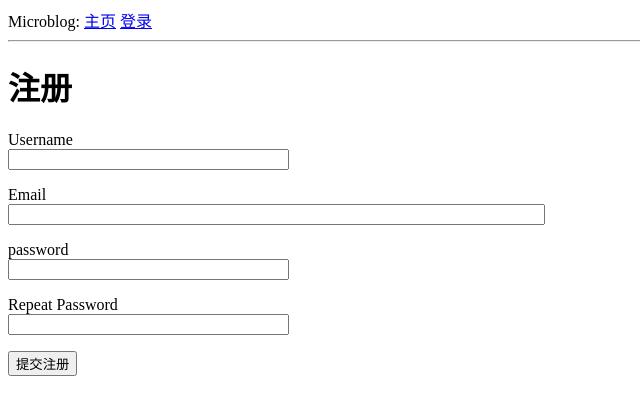
After one commit to callzhangmin/microblog, a Flask app: page /register in a window 1280 px wide. The commit adds this page. Shown: the top 415 px of the page, without its empty margins (0-640 px from the left). Run offline with Flask 2, Linux system fonts and the light colour scheme.

Commit message:
新增用户注册

```diff
--- a/app/forms.py
+++ b/app/forms.py
@@ -2,11 +2,30 @@
 # -*- coding: utf-8 -*-
 # Created by zhangmin on 2019/6/28 17:15
 from flask_wtf import FlaskForm
-from wtforms import StringField, PasswordField, BooleanField, SubmitField
-from wtforms.validators import DataRequired
+from wtforms import StringField, PasswordField, BooleanField, SubmitField, TextField
+from wtforms.validators import DataRequired, ValidationError, Email, EqualTo
+from app.models import User
 
 class LoginForm(FlaskForm):
     username = StringField(label=u'用户名', validators=[DataRequired()])
     password = PasswordField(label=u'密码',validators=[DataRequired()])
     remember_me = BooleanField(label=u'忘记密码')
     submit = SubmitField(label=u'登录')
+
+
+class RegistrationForm(FlaskForm):
+    username = StringField('Username',validators=[DataRequired()])
+    email = StringField('Email',validators=[DataRequired(),Email()])
+    password = PasswordField('password',[DataRequired()])
+    password2 = PasswordField('Repeat Password',validators=[DataRequired(),EqualTo('password')])
+    submit = SubmitField('提交注册')
+
+    def validate_username(self,username):
+        user = User.query.filter_by(username=username.data).first()
+        if user is not None:
+            raise ValidationError("用户名已存在！")
+
+    def validate_email(self, email):
+        user = User.query.filter_by(email=email.data).first()
+        if user is not None:
+            raise ValidationError('该邮箱已被用户注册！')
--- a/app/routes.py
+++ b/app/routes.py
@@ -1,9 +1,9 @@
 #!/usr/bin/env python
 # -*- coding: utf-8 -*-
 # Created by zhangmin on 2019/6/28 14:37
-from app import app
+from app import app,db
 from flask import render_template, flash, redirect, url_for, request
-from app.forms import LoginForm
+from app.forms import LoginForm,RegistrationForm
 from flask_login import current_user, login_user, logout_user, login_required
 from app.models import User
 from werkzeug.urls import url_parse
@@ -45,7 +45,22 @@ def login():
 
 
 
-@app.route('/login')
+@app.route('/logout')
 def logout():
     logout_user()
     return redirect(url_for('index'))
+
+
+@app.route('/register',methods=['GET','POST'])
+def register():
+    if current_user.is_authenticated:
+        return redirect(url_for('index'))
+    form = RegistrationForm()
+    if form.validate_on_submit():
+        user = User(username=form.username.data,email=form.email.data)
+        user.set_password(form.password.data)
+        db.session.add(user)
+        db.session.commit()
+        flash('注册成功！')
+        return redirect(url_for('login'))
+    return render_template('register.html', title='Register', form=form)
--- a/app/templates/login.html
+++ b/app/templates/login.html
@@ -20,5 +20,6 @@
         </p>
         <p>{{ form.remember_me() }} {{ form.remember_me.label }}</p>
         <p>{{ form.submit() }}</p>
+        <p>新用户<a href="{{ url_for('register') }}">点击注册</a></p>
     </form>
 {% endblock %}
--- /dev/null
+++ b/app/templates/register.html
@@ -0,0 +1,37 @@
+{% extends 'base.html' %}
+
+{% block content %}
+<h1>注册</h1>
+    <form action=" " method="post">
+    {{ form.hidden_tag() }}
+    <p>
+        {{ form.username.label }}<br>
+        {{ form.username(size=32) }}<br>
+        {% for error in form.username.errors %}
+        <span style="color: red">{{ error }}</span>
+        {% endfor %}
+    </p>
+    <p>
+        {{ form.email.label }}<br>
+        {{ form.email(size=64) }}<br>
+        {% for error in form.email.errors %}
+        <span style="color: red">{{ error }}</span>
+        {% endfor %}
+    </p>
+    <p>
+        {{ form.password.label }}<br>
+        {{ form.password(size=32) }}<br>
+        {% for error in form.password.errors %}
+        <span style="color: red">{{ error }}</span>
+        {% endfor %}
+    </p>
+    <p>
+        {{ form.password2.label }}<br>
+        {{ form.password2(size=32) }}<br>
+        {% for error in form.password2.errors %}
+        <span style="color: red">{{ error }}</span>
+        {% endfor %}
+    </p>
+    <p>{{ form.submit() }}</p>
+    </form>
+{% endblock %}
--- a/microblog.py
+++ b/microblog.py
@@ -1,9 +1,9 @@
-from app import app
+from app import app,db
 from app.models import User, Post
 
 @app.shell_context_processor
 def make_shell_context():
-    return {'db': db, 'User': User, 'Post': Post}
+    return {'db':db, 'User': User, 'Post': Post}
 
 if __name__ == '__main__':
     app.debug = True
```
Also changed, not shown: app.db (added).
